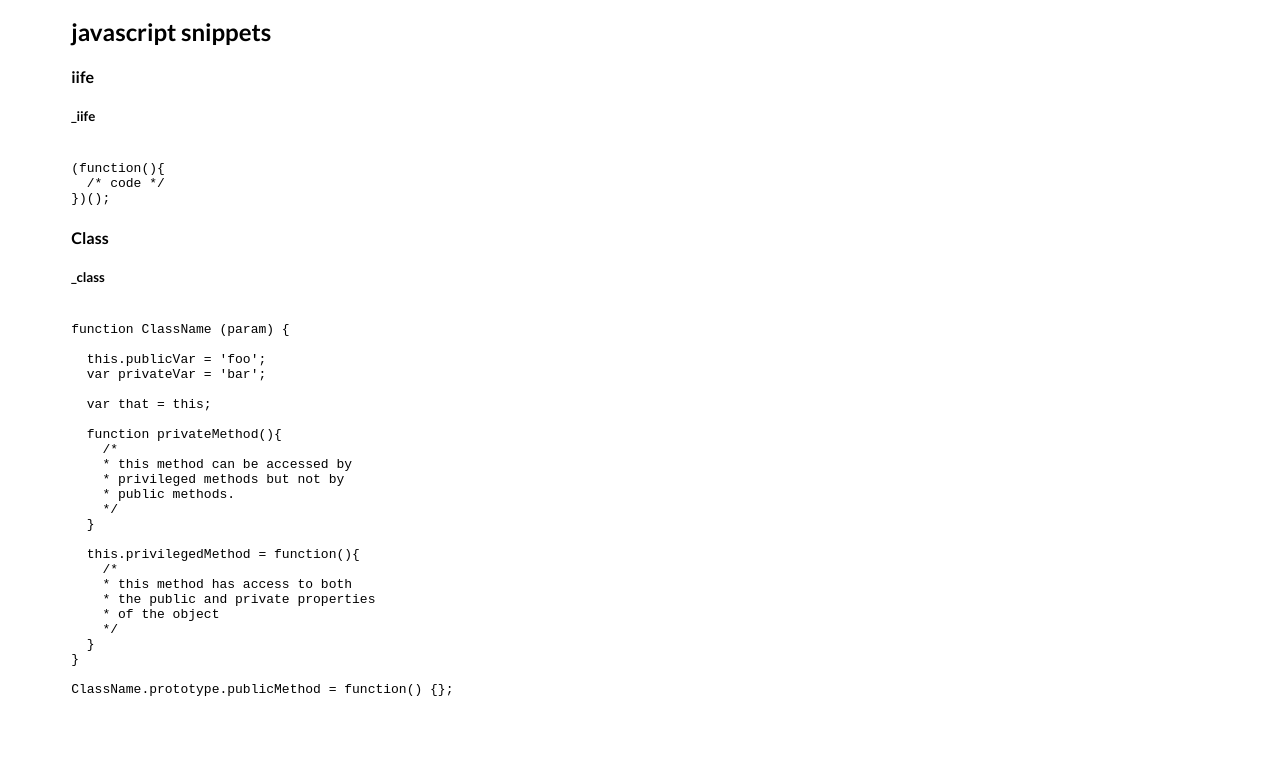
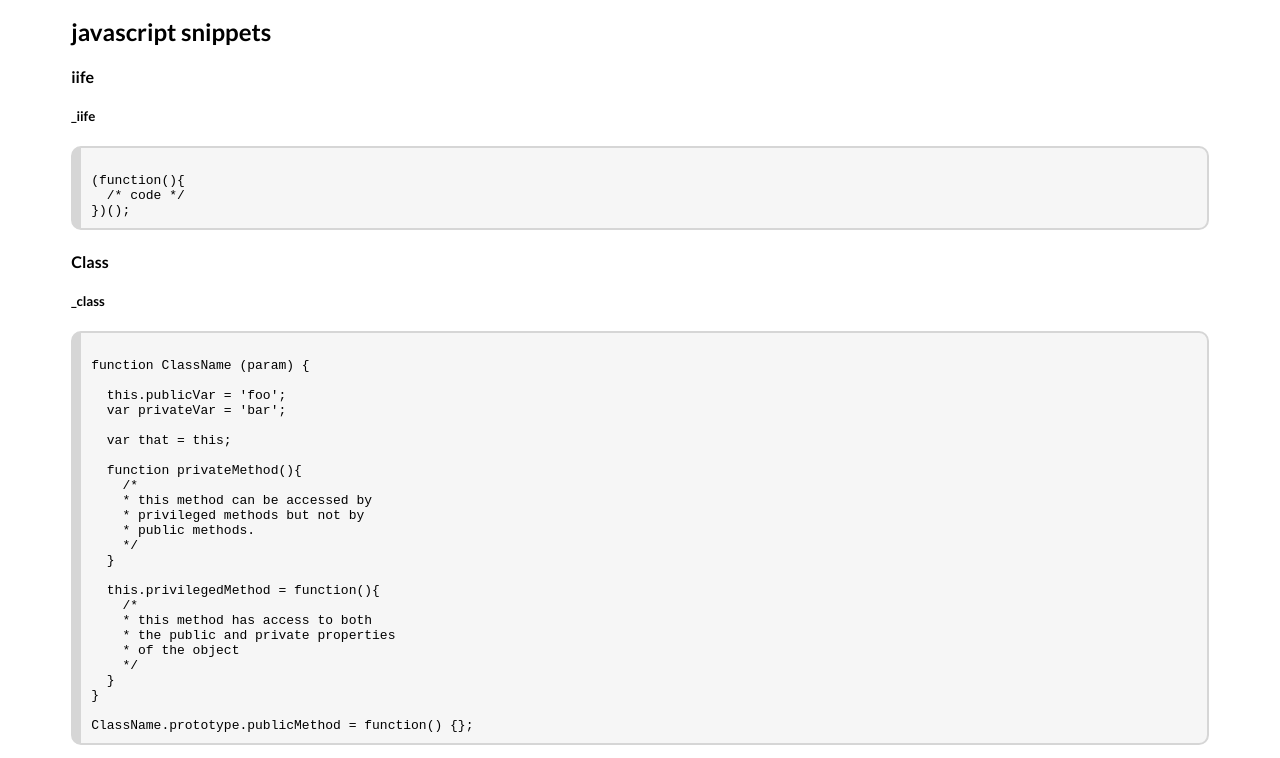
Before and after one commit to jleonard/sublime-text-2-front-end, a plain HTML site: page index.html in a window 1280 px wide. Shown: the part 52-810 px from the top of the page. Drawn offline with nearby package versions, Linux system fonts and the light colour scheme.

Commit message:
reworking gh-pages

```diff
--- a/index.html
+++ b/index.html
@@ -17,6 +17,13 @@
         margin: 0 auto;
         width: 90%;
       }
+      pre{
+        background-color: #f6f6f6;
+        border-radius: 10px;
+        padding: 10px;
+        border: 2px solid #d6d6d6;
+        border-left-width: 10px;
+      }
     </style>
 
     </head>
@@ -32,7 +39,8 @@
           <!-- iife -->
           <h4>iife</h4>
           <h5>_iife</h5>
-<pre><code>
+<pre>
+<code>
 (function(){
   /* code */
 })();
```
